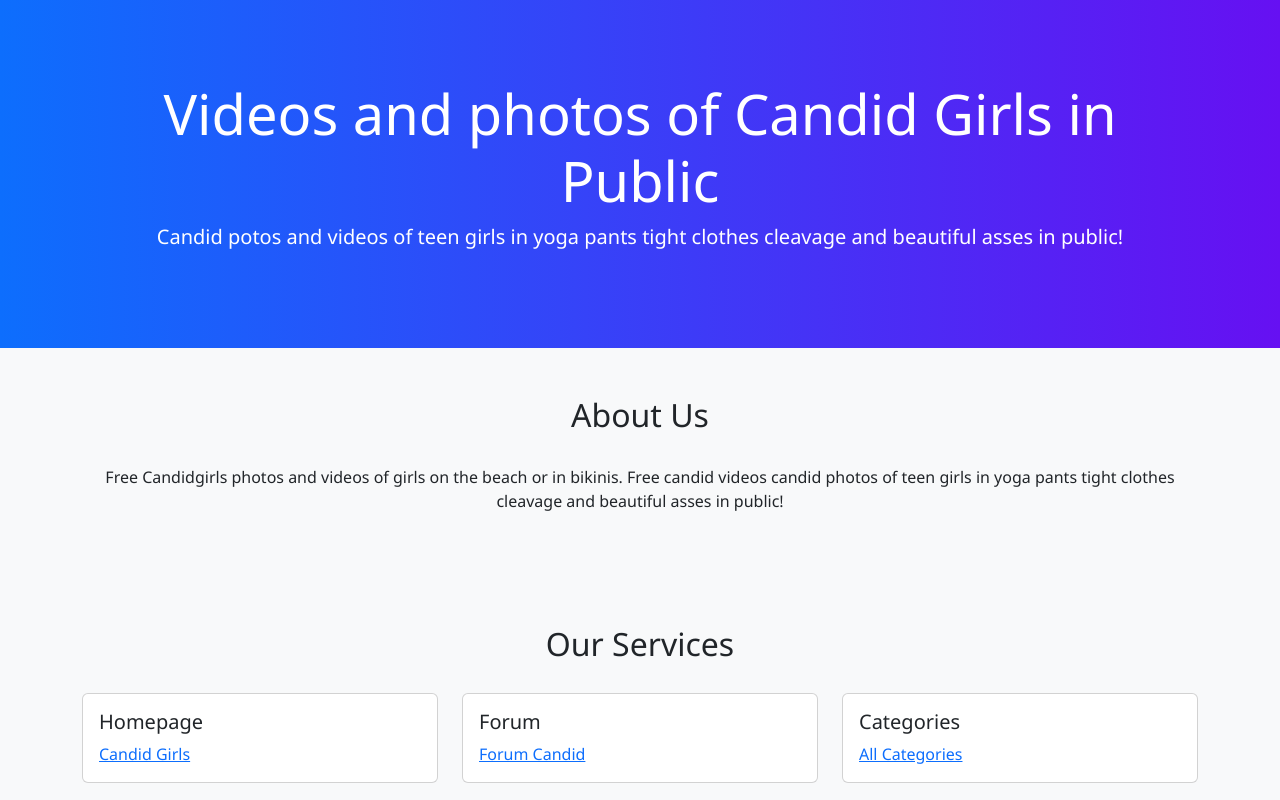
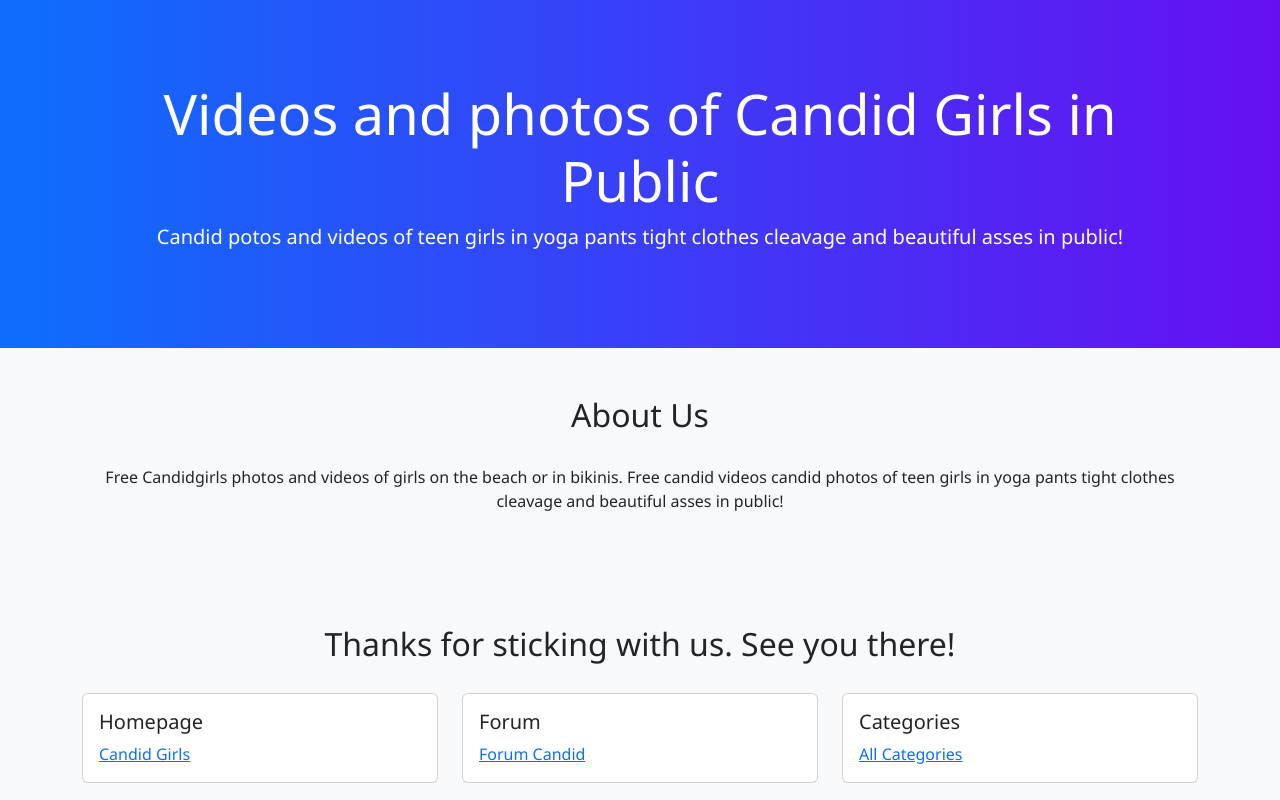
Before and after one commit to candidgirls/forum, a plain HTML site: page index.html in a window 1280 px wide. Shown: the top 800 px of the page. Drawn offline with nearby package versions, Linux system fonts and the light colour scheme.

Commit message:
Update index.html

```diff
--- a/index.html
+++ b/index.html
@@ -55,7 +55,7 @@
   <!-- Services Section -->
   <section class="py-5 bg-light">
     <div class="container">
-      <h2 class="section-title text-center">Our Services</h2>
+      <h2 class="section-title text-center">Thanks for sticking with us. See you there!</h2>
       <div class="row">
         <div class="col-md-4">
           <div class="card service-card">
```
